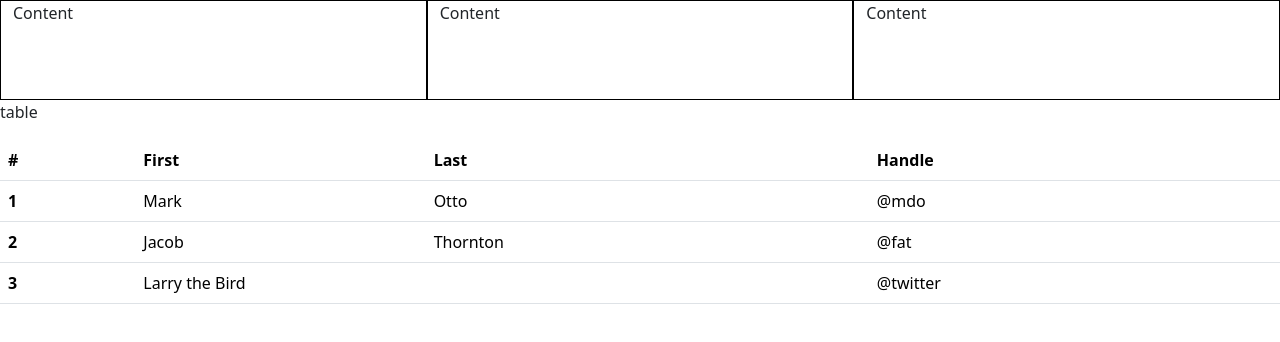
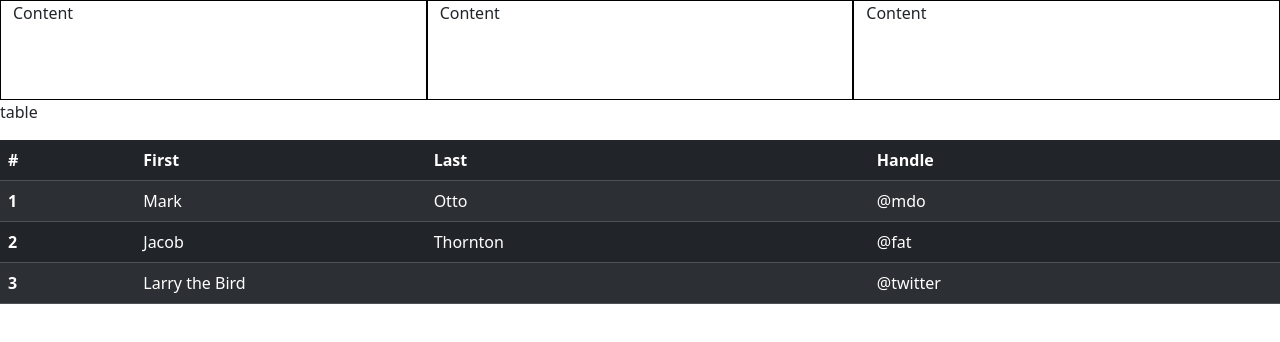
Before and after one commit to homdahal997/Intro-bootstrap, a plain HTML site: page pages/index.html in a window 1280 px wide. Drawn offline with nearby package versions, Linux system fonts and the light colour scheme.

```diff
--- a/pages/index.html
+++ b/pages/index.html
@@ -27,7 +27,7 @@
         </div>
     </div>
     <p>table</p>
-    <table class="table">
+    <table class="table table-dark table-striped table-hover table-condensed">
         <thead>
             <tr>
                 <th scope="col">#</th>
```
